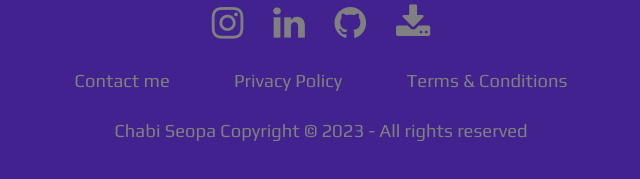
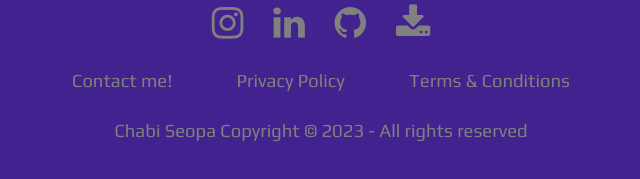
Before and after one commit to charbileigh/my-portfolio, a plain HTML site: page index.html in a window 1280 px wide. Shown: the part 4455-4634 px from the top of the page, 319-959 px from the left. Drawn offline with Linux system fonts and the light colour scheme; a web font is replaced by a local one.

Commit message:
Update index.html

```diff
--- a/index.html
+++ b/index.html
@@ -419,7 +419,7 @@
 
         <div class="row">
           <ul>
-          <li><a href="cesca.seopa@gmail.com">Contact me</a></li>
+          <li><a href="cesca.seopa@gmail.com">Contact me!</a></li>
           <li><a href="https://www.termsfeed.com/live/296c3917-ea92-4a58-a99f-7554e85683ea">Privacy Policy</a></li>
           <li><a href="https://www.termsfeed.com/live/d1dc67e9-f3c5-47d1-98e5-c212c8c46d61">Terms & Conditions</a></li>
           </ul>
```
